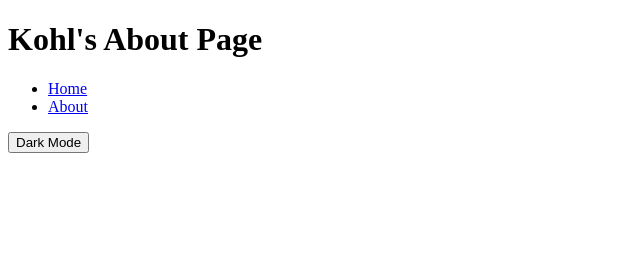
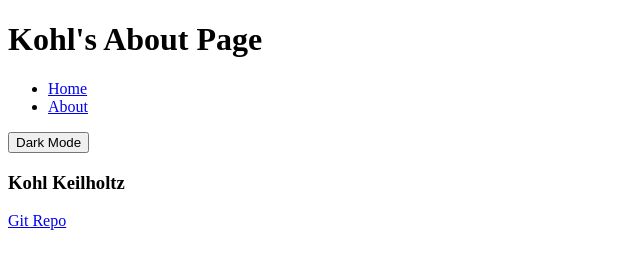
Before and after one commit to tawnashampo/sqc-project-kkeilhotlz, a website: page public/about.html in a window 1280 px wide. Shown: the whole page, without its empty margins (0-640 px from the left). Drawn offline with Linux system fonts and the light colour scheme.

Commit message:
Added material to webpages, as well as nav and dark mode implimentation

```diff
--- a/public/about.html
+++ b/public/about.html
@@ -19,7 +19,8 @@
 
     <button id="darkButton" onclick="DarkFunc()" type="button">Dark Mode</button>
 
-
+    <h3>Kohl Keilholtz</h3>
+    <a href="https://github.com/it-sd-sqc/sqc-project-kkeilhotlz.git">Git Repo</a>
 </body>
 <script src="web.js"></script>
 
```
